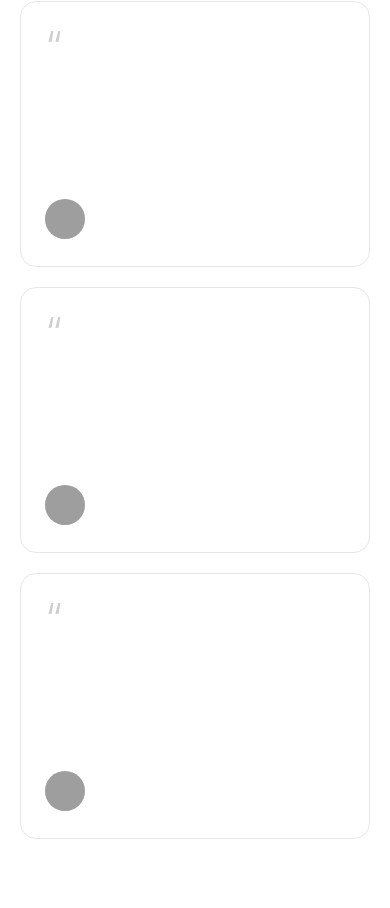
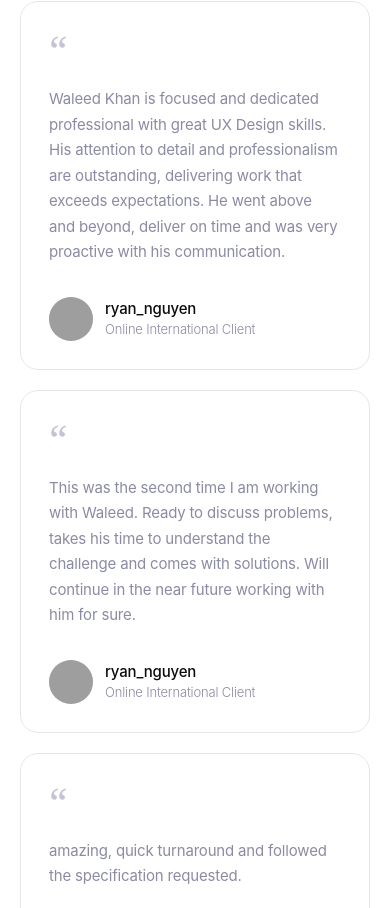
Before and after one commit to Hassan-byte-svg/portfolio-website, a React (Vite) app: page / in a window 390 px wide. Shown: the part 4936-5844 px from the top of the page. Built offline with nearby package versions, Linux system fonts and the light colour scheme; grey boxes are pictures that could not be loaded.

Commit message:
Add Figma testimonial copy and match the homepage card layout.

```diff
--- a/src/components/TestimonialCard.tsx
+++ b/src/components/TestimonialCard.tsx
@@ -12,16 +12,18 @@ export function TestimonialCard({
   avatar: string
 }) {
   return (
-    <article className="rounded-[16px] border border-line bg-canvas p-6 sm:p-7">
-      <p className="text-[42px] font-light leading-none text-ink/20">“</p>
-      <p className="mt-2 min-h-[96px] text-[15px] leading-[1.7] text-muted">
-        {quote || '\u00a0'}
+    <article className="flex h-full flex-col rounded-[18px] border border-line bg-canvas p-7 sm:p-8">
+      <p className="font-serif text-[40px] leading-none text-[#C4C4D4]" aria-hidden="true">
+        “
       </p>
-      <div className="mt-6 flex items-center gap-3">
-        <ImagePlaceholder src={avatar} rounded="rounded-full" className="h-10 w-10 shrink-0" />
+      <p className="mt-4 flex-1 text-[15px] font-normal leading-[1.7] text-[#8B8BA3]">
+        {quote}
+      </p>
+      <div className="mt-8 flex items-center gap-3">
+        <ImagePlaceholder src={avatar} rounded="rounded-full" className="h-11 w-11 shrink-0 bg-[#D9D9D9]" />
         <div>
-          <p className="text-[14px] font-normal">{name || '\u00a0'}</p>
-          <p className="text-[13px] text-muted">{role || '\u00a0'}</p>
+          <p className="text-[15px] font-medium leading-tight text-ink">{name}</p>
+          <p className="mt-0.5 text-[13px] leading-tight text-[#8B8BA3]">{role}</p>
         </div>
       </div>
     </article>
--- a/src/data/content.ts
+++ b/src/data/content.ts
@@ -165,9 +165,27 @@ export const fieldExposure = [
 ]
 
 export const testimonials = [
-  { quote: "", name: "", role: "", avatar: "/assets/images/testimonials/01.jpg" },
-  { quote: "", name: "", role: "", avatar: "/assets/images/testimonials/02.jpg" },
-  { quote: "", name: "", role: "", avatar: "/assets/images/testimonials/03.jpg" },
+  {
+    quote:
+      "Waleed Khan is focused and dedicated professional with great UX Design skills. His attention to detail and professionalism are outstanding, delivering work that exceeds expectations. He went above and beyond, deliver on time and was very proactive with his communication.",
+    name: "ryan_nguyen",
+    role: "Online International Client",
+    avatar: "/assets/images/testimonials/01.jpg",
+  },
+  {
+    quote:
+      "This was the second time I am working with Waleed. Ready to discuss problems, takes his time to understand the challenge and comes with solutions. Will continue in the near future working with him for sure.",
+    name: "ryan_nguyen",
+    role: "Online International Client",
+    avatar: "/assets/images/testimonials/02.jpg",
+  },
+  {
+    quote:
+      "amazing, quick turnaround and followed the specification requested.",
+    name: "ryan_nguyen",
+    role: "Online International Client",
+    avatar: "/assets/images/testimonials/03.jpg",
+  },
 ]
 
 export const logos = [
--- a/src/index.css
+++ b/src/index.css
@@ -2,6 +2,7 @@
 
 @theme {
   --font-sans: "SF Pro Text", "SF Pro Display", -apple-system, BlinkMacSystemFont, "Segoe UI", sans-serif;
+  --font-serif: Georgia, "Times New Roman", ui-serif, serif;
   --color-ink: #0b0b0f;
   --color-muted: #6a6a6a;
   --color-line: #e6e6e6;
```
